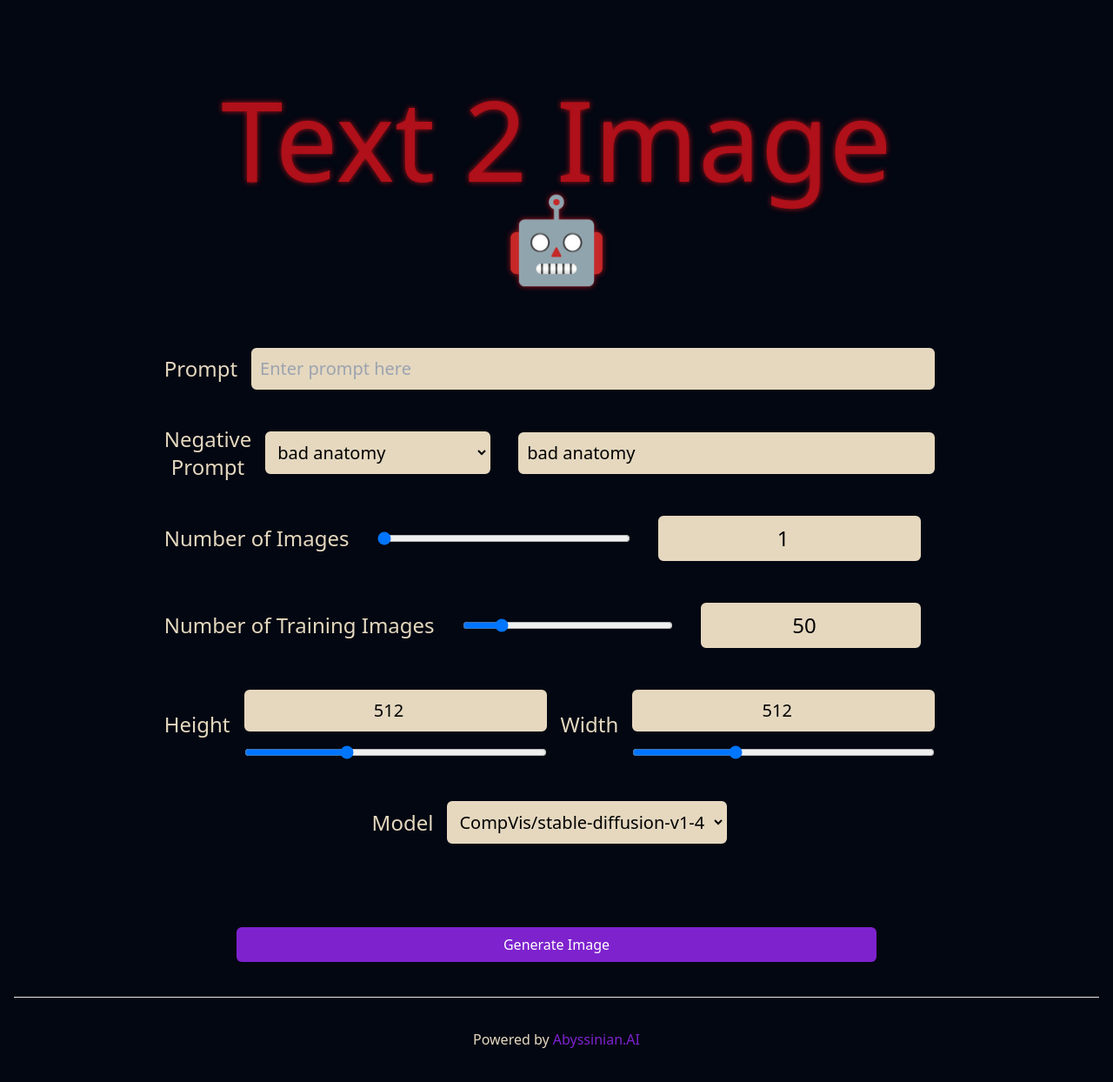
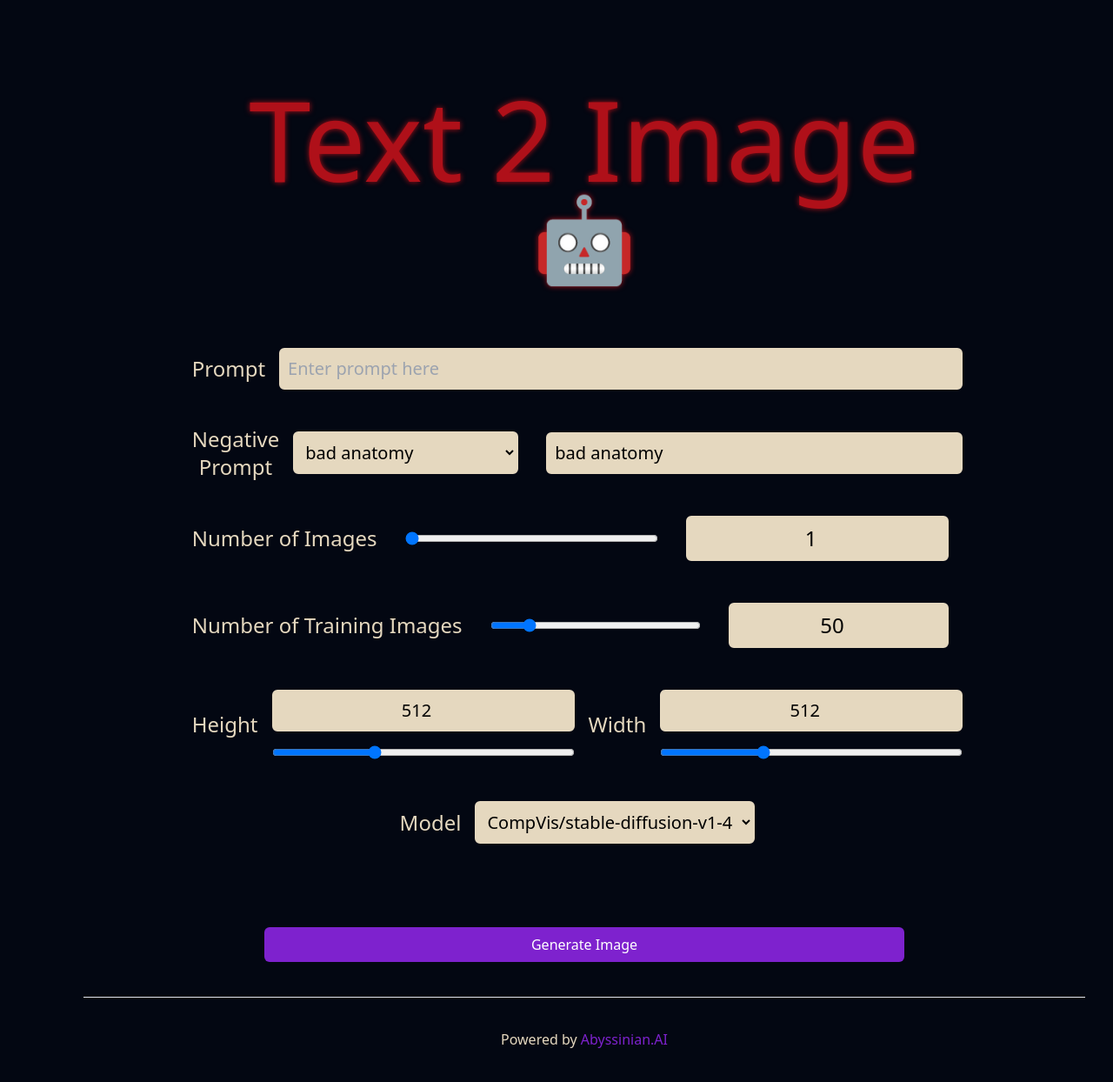
Before and after one commit to AbyssinianGuy/tti-client, a Next.js app: page / in a window 1280 px wide. Shown: the top 1244 px of the page at 87% size. Built offline with nearby package versions, Linux system fonts and the light colour scheme.

Commit message:
minor bugs fixed

```diff
--- a/pages/index.js
+++ b/pages/index.js
@@ -81,14 +81,14 @@ export default function Home() {
   }
 
   return (
-    <div className='bg-gray-950'>
-      <div className='flex flex-row items-center justify-center pt-16 md:pt-8 lg:mt-16 lg:mb-4 mx-auto'>
+    <div className='bg-gray-950 ml-16'>
+      <div className='flex flex-row items-center justify-center pt-16 md:pt-8 lg:mt-16 lg:mb-4 mx-auto md:flex-1'>
         <div className='flex flex-col items-center justify-center' >
           <h1 className='text-8xl md:text-9xl sm:text-9xl flex-1 text-center animate-glow'>Text 2 Image</h1>
           <h1 className='text-8xl flex-1 text-center animate-glow'>🤖</h1>
         </div>
       </div>
-      <div className="flex flex-col items-center justify-center  py-2 md:px-4 sm:px-4">
+      <div className="flex flex-col items-center justify-center  py-2 md:px-8 sm:px-8">
         <main className="flex flex-col items-center justify-center flex-1 lg:px-20 text-center md:px-4 sm:px-4">
           {/* an input prompt for text and a button for generating image */}
           <div className='lg:grid lg:grid-cols-1 lg:gap-4 lg:px-10 lg:py-10 sm:px-4'>
@@ -269,14 +269,16 @@ export default function Home() {
             }
           </div>
         </main>
-        <footer className="flex items-center justify-center w-full h-24 border-t">
+        <footer className="flex flex-auto items-center justify-center w-full h-24 border-t">
           <a
             className="flex items-center justify-center"
             href="https://abyssinian.io"
             target="_blank"
             rel="noopener noreferrer"
           >
-            Powered by{<span className=' text-purple-700'>&nbsp;Abyssinian.AI</span>}
+            <div className='flex items-center justify-center'>
+              Powered by{<span className=' text-purple-700'>&nbsp;Abyssinian.AI</span>}
+            </div>
           </a>
         </footer>
       </div>
```
